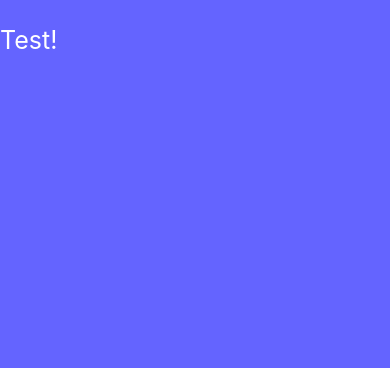
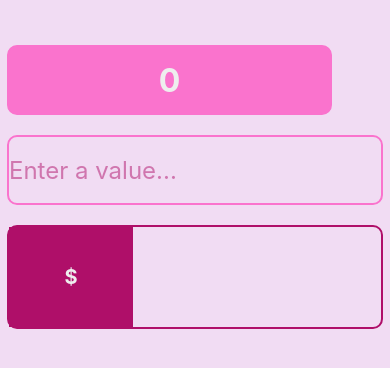
Before and after one commit to lucirs7/rn_learn-CurrencyConverter, a React Native app: screen / in a window 390 px wide. Shown: the top 368 px of the page. Built offline with nearby package versions, Linux system fonts and the light colour scheme.

Commit message:
Videos #28 and #29. Added components with style to screen.

```diff
--- a/App.tsx
+++ b/App.tsx
@@ -1,12 +1,45 @@
 import { StatusBar } from 'expo-status-bar';
-import { SafeAreaView, StyleSheet, Text, View } from 'react-native';
+import { useState } from 'react';
+import { SafeAreaView, StyleSheet, Text, TextInput, TouchableOpacity, View } from 'react-native';
+
+const currencyPerRupee = {
+  DOLLAR: 0.014,
+  EURO: 0.012,
+  POUND: 0.011,
+  RUBEL: 0.93,
+  AUSDOLLAR: 0.2,
+  CANDOLLAR: 0.019,
+  YEN: 1.54,
+  DINAR: 0.0043,
+  BITCOIN: 0.0000041
+}
 
 export default function App() {
+  const [inputValue, setInputValue] = useState('');
+  const [resultValue, setResultValue] = useState(0.0);
+
   return (
     <SafeAreaView style={styles.container}>
-      <View style={{marginTop: 25}}>
-        <Text style={{fontSize: 25, color: 'white'}}>Test!</Text>
-        <StatusBar style='auto' />
+      <View style={styles.screenView}>
+        <View style={styles.resultContainer}>
+          <Text style={styles.resultValue}>{resultValue}</Text>
+        </View>
+        <View style={styles.inputContainer}>
+          <TextInput
+            style={styles.input}
+            selectionColor={'rgb(175, 15, 105)'}
+            keyboardType='numeric'
+            placeholder='Enter a value...'
+            placeholderTextColor={'rgba(175, 15, 105, 0.5)'}
+            value={inputValue}
+            onChangeText={inputValue => {setInputValue(inputValue)}}
+          />
+        </View>
+        <View style={styles.buttonContainer}>
+          <TouchableOpacity style={styles.converterButton}>
+            <Text style={styles.converterButtonText}>$</Text>
+          </TouchableOpacity>
+        </View>
       </View>
     </SafeAreaView>
   );
@@ -15,8 +48,65 @@ export default function App() {
 const styles = StyleSheet.create({
   container: {
     flex: 1,
-    backgroundColor: 'rgb(100, 100, 275)',
-    alignItems: 'flex-start',
-    justifyContent: 'flex-start',
+    backgroundColor: 'rgba(200, 115, 205, 0.25)',
+    alignItems: 'center',
+    justifyContent: 'center',
   },
+  screenView: {
+    marginTop: 25,
+    flex: 1,
+    flexDirection: 'column',
+  },
+  resultContainer: {
+    height: 70,
+    width: 325,
+    marginTop: 20,
+    justifyContent: 'center',
+    alignItems: 'center',
+    borderWidth: 2,
+    borderColor: 'rgb(250, 115, 205)',
+    backgroundColor: 'rgb(250, 115, 205)',
+    borderRadius: 10,
+  },
+  resultValue: {
+    fontSize: 32,
+    fontWeight: 'bold',
+    color: '#eeeeee',
+  },
+  inputContainer: {
+    height: 70,
+    marginTop: 20,
+    justifyContent: 'center',
+    alignItems: 'center',
+    borderWidth: 2,
+    borderColor: 'rgb(250, 115, 205)',
+    borderRadius: 10,
+
+  },
+  input: {
+    color: 'rgb(175, 15, 105)',
+    fontSize: 24,
+  },
+  buttonContainer: {
+    flexDirection: 'row',
+    flexWrap: 'wrap',
+    marginTop: 20,
+    borderColor: 'rgb(175, 15, 105)',
+    borderWidth: 2,
+    borderRadius: 10,
+  },
+  converterButton: {
+    alignItems: 'center',
+    justifyContent: 'center',
+    backgroundColor: 'rgb(175, 15, 105)',
+    height: 100,
+    width: '33.3%',
+    borderWidth: 2,
+    borderColor: 'rgb(175, 15, 105)',
+  },
+  converterButtonText: {
+    fontSize: 20,
+    fontWeight: 'bold',
+    color: '#eeeeee'
+  }
 });
```
